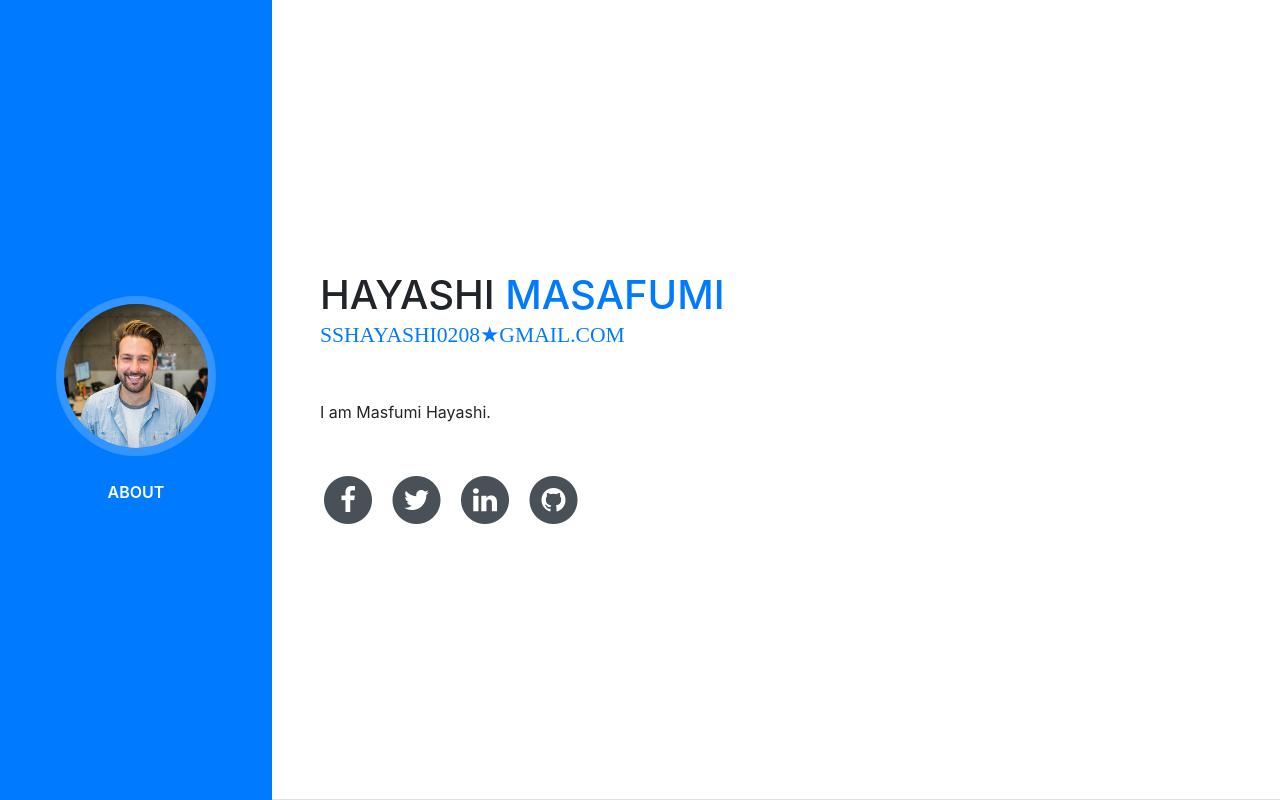
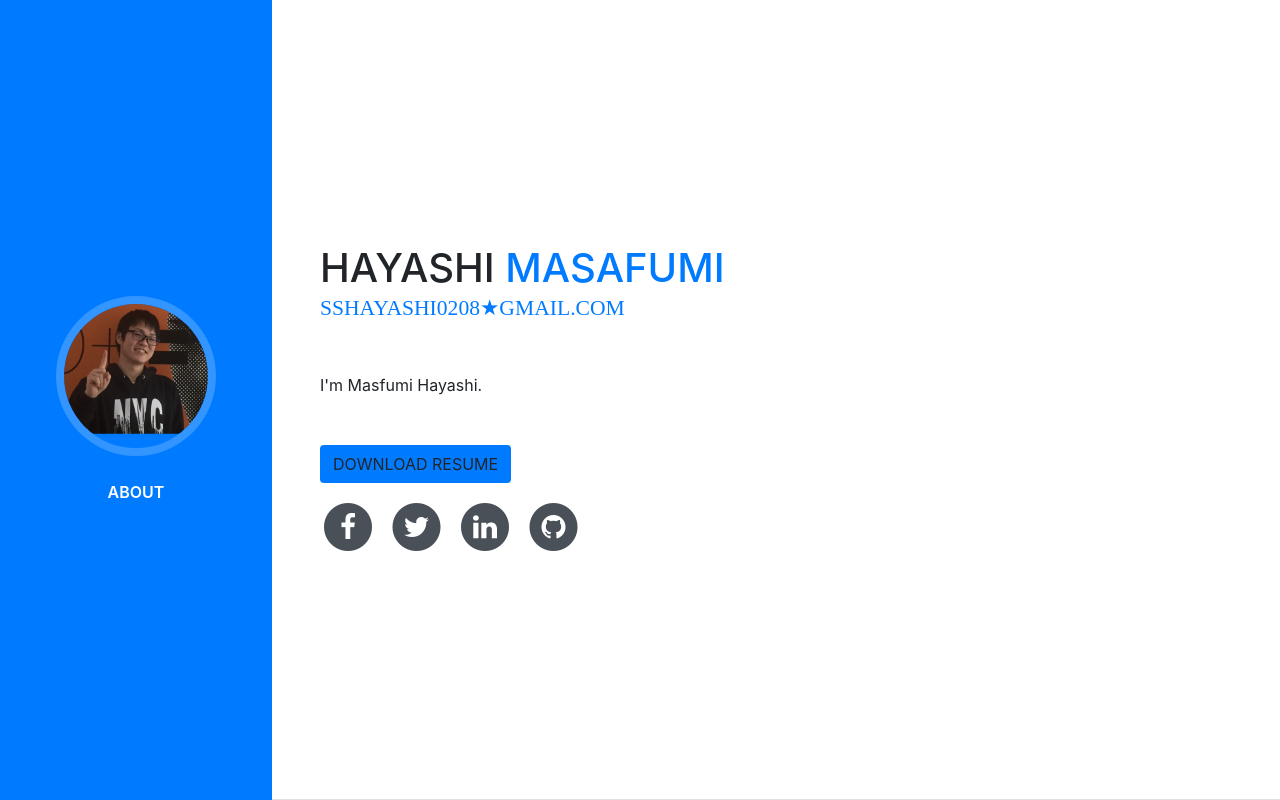
Before and after one commit to SShayashi/SShayashi.github.io, a website with bundled scripts: page index.html in a window 1280 px wide. Built offline with nearby package versions, Linux system fonts and the light colour scheme; a web font is replaced by a local one.

Commit message:
add image

```diff
--- a/index.html
+++ b/index.html
@@ -31,7 +31,7 @@
       <a class="navbar-brand js-scroll-trigger" href="#page-top">
         <span class="d-block d-lg-none">Start Bootstrap</span>
         <span class="d-none d-lg-block">
-          <img class="img-fluid img-profile rounded-circle mx-auto mb-2" src="img/profile.jpg" alt="">
+          <img class="img-fluid img-profile rounded-circle mx-auto mb-2" src="img/profile.png" alt="">
         </span>
       </a>
       <button class="navbar-toggler" type="button" data-toggle="collapse" data-target="#navbarSupportedContent" aria-controls="navbarSupportedContent" aria-expanded="false" aria-label="Toggle navigation">
@@ -56,7 +56,9 @@
           <div class="subheading mb-5">
             <p class="text-primary">sshayashi0208★gmail.com</p>
           </div>
-          <p class="mb-5">I am Masfumi Hayashi.</p>
+          <p class="mb-5">I'm Masfumi Hayashi.</p>
+          <p class="btn bg-primary">DOWNLOAD RESUME</p>
+
           <ul class="list-inline list-social-icons mb-0">
             <li class="list-inline-item">
               <a href="https://www.facebook.com/profile.php?id=100008867201626">
```
Also changed, not shown: img/profile.jpg (deleted), img/profile.png (added).
